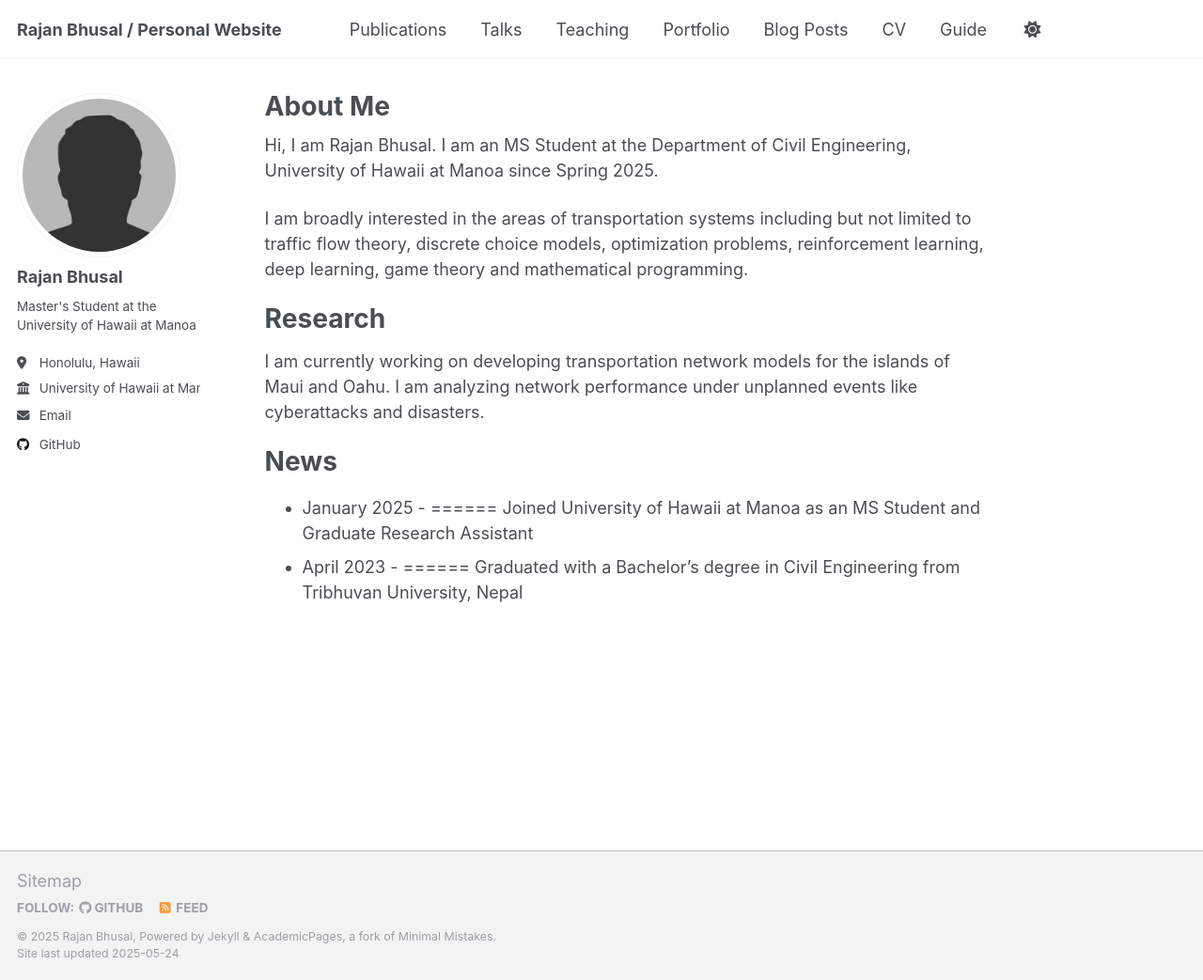
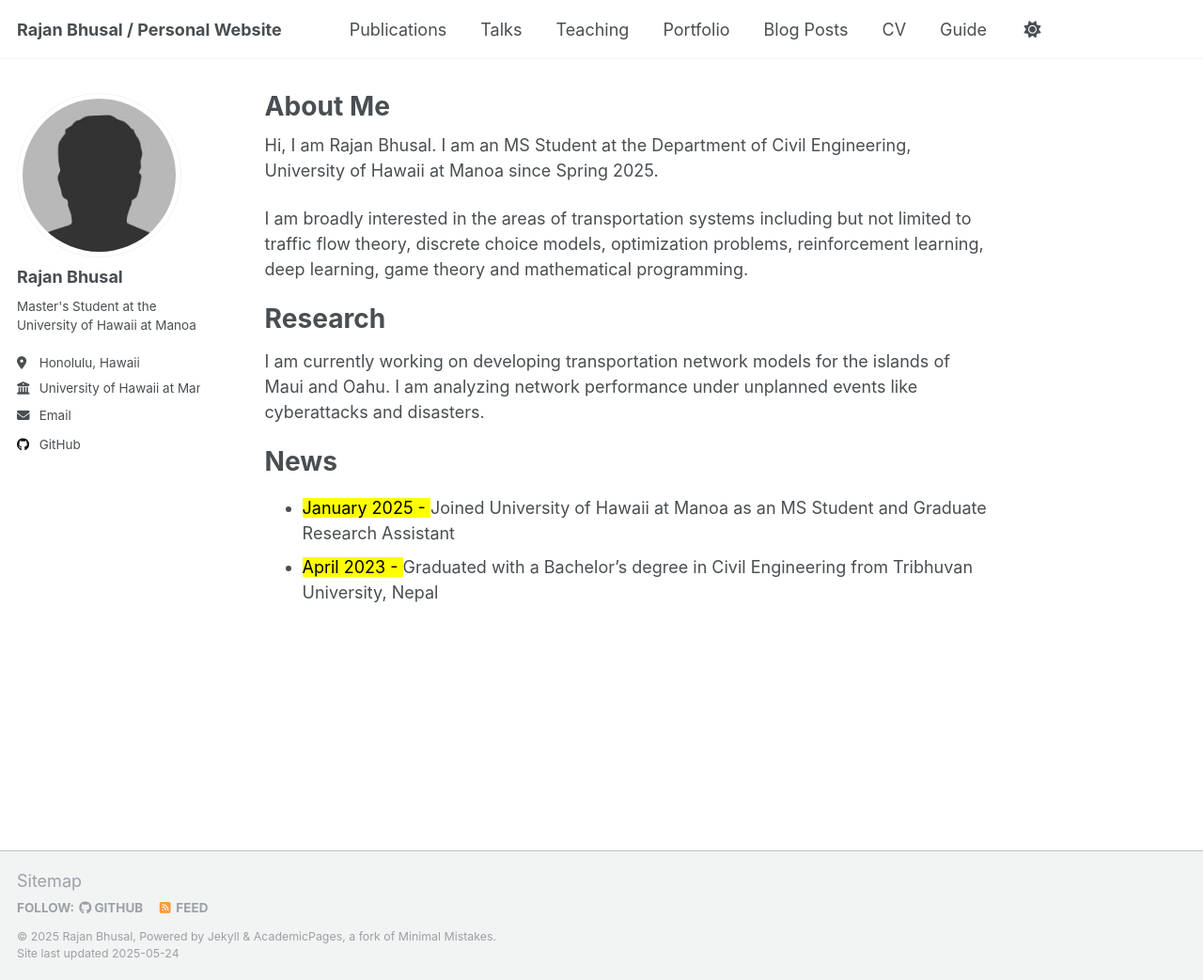
Before and after one commit to rajanbhusal/rajanbhusal.github.io, a Jekyll site: the page built from _pages/about.md, in a window 1280 px wide and 1043 px high. Shown: the whole window at 94% size. Built offline with Jekyll 4.4.1, drawn with Linux system fonts in a browser that asks for light colours.

```diff
--- a/_pages/about.md
+++ b/_pages/about.md
@@ -17,5 +17,5 @@ I am currently working on developing transportation network models for the islan
 
 News
 ======
-*  January 2025 - ====== Joined University of Hawaii at Manoa as an MS Student and Graduate Research Assistant
-* April 2023 - ====== Graduated with a Bachelor's degree in Civil Engineering from Tribhuvan University, Nepal
+*  <mark> January 2025 - </mark> Joined University of Hawaii at Manoa as an MS Student and Graduate Research Assistant
+* <mark> April 2023 - </mark> Graduated with a Bachelor's degree in Civil Engineering from Tribhuvan University, Nepal
```
